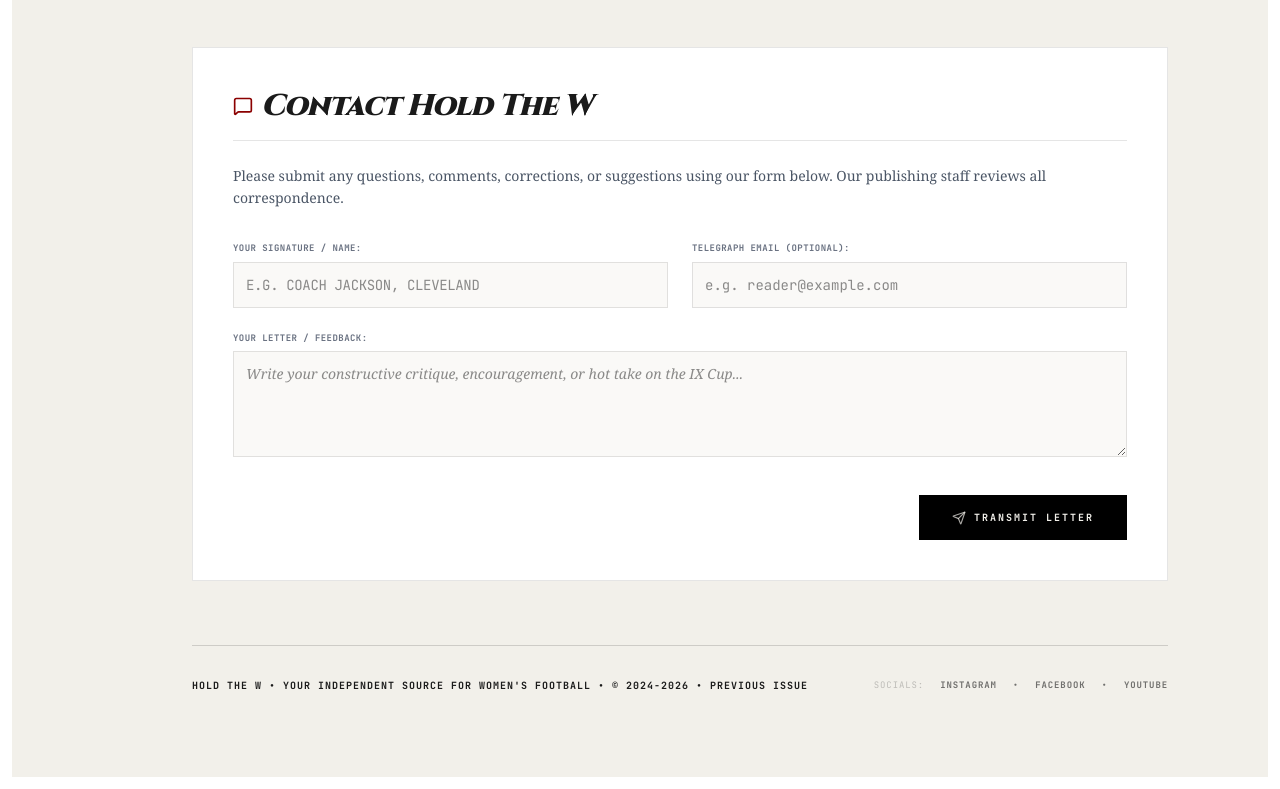
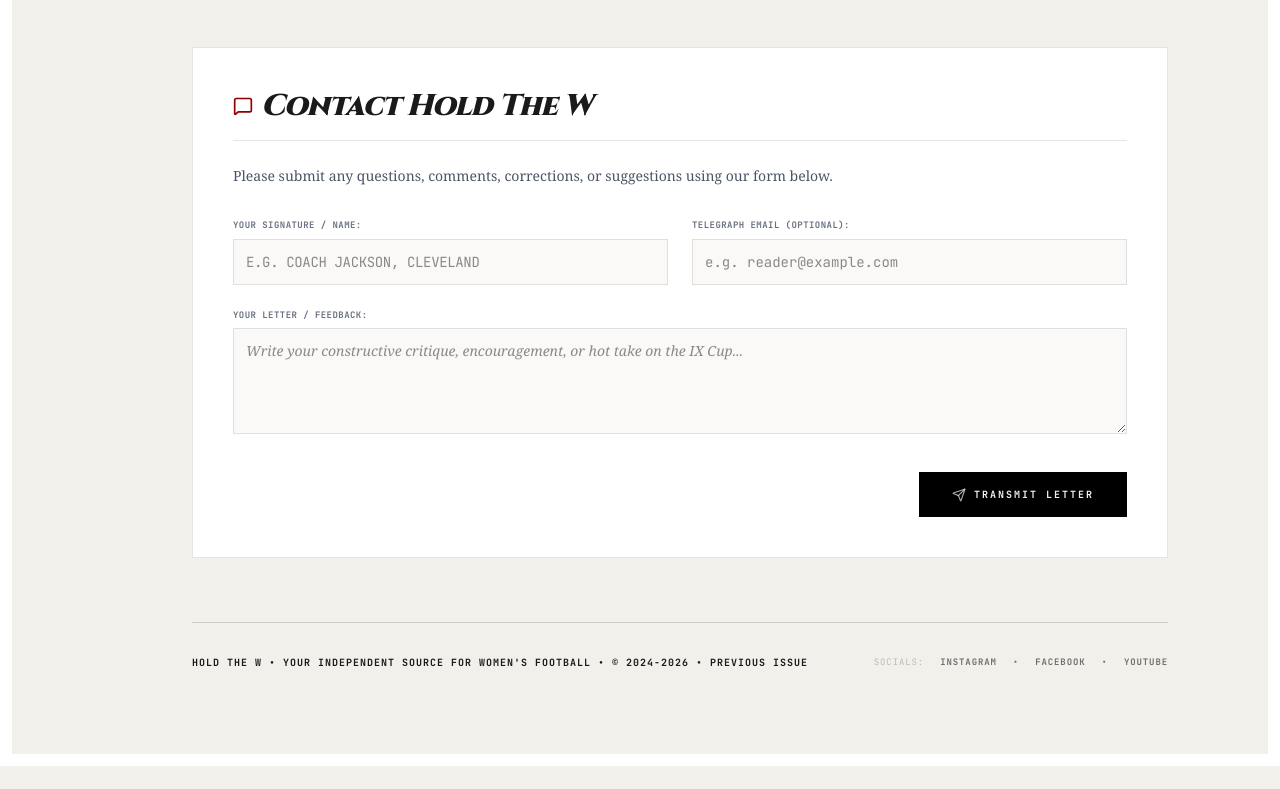
Before and after one commit to raylenearl/holdthew, a React (Vite) app: page / in a window 1280 px wide. Shown: the part 7924-8713 px from the top of the page. After the commit the page ends 8690 px from the top, so only its background shows below. Built offline with nearby package versions, Linux system fonts and the light colour scheme; a web font is replaced by a local one.

Commit message:
Minor changes.

```diff
--- a/src/App.tsx
+++ b/src/App.tsx
@@ -174,7 +174,7 @@ export default function App() {
             </div>
 
             <p className="font-serif text-sm text-gray-600 leading-relaxed mb-8">
-              Please submit any questions, comments, corrections, or suggestions using our form below. Our publishing staff reviews all correspondence.
+              Please submit any questions, comments, corrections, or suggestions using our form below.
             </p>
 
             <form onSubmit={handleFeedbackSubmit} className="space-y-6">
```
